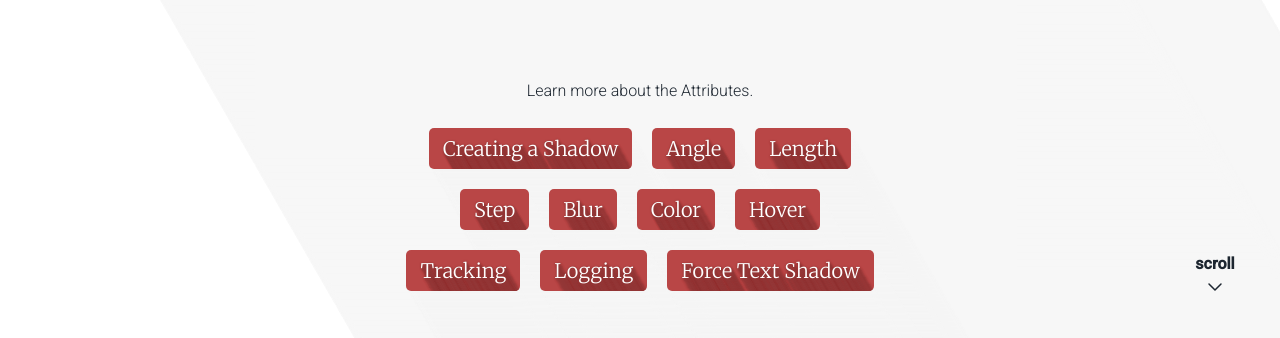
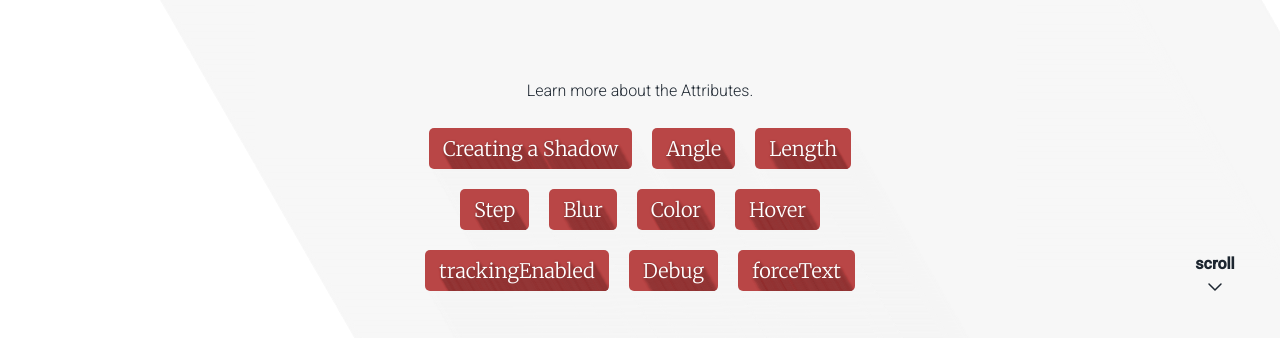
Before and after one commit to IamSebastianDev/flatShadow.dev, a website: page public/index.html in a window 1280 px wide. Shown: the part 459-797 px from the top of the page. Drawn offline with Linux system fonts and the light colour scheme.

Commit message:
updated links

```diff
--- a/public/index.html
+++ b/public/index.html
@@ -80,9 +80,9 @@
 				<a href="#blur">Blur</a>
 				<a href="#color">Color</a>
 				<a href="#hover">Hover</a>
-				<a href="#tracking">Tracking</a>
-				<a href="#logging">Logging</a>
-				<a href="#forceText">Force Text Shadow</a>
+				<a href="#tracking">trackingEnabled</a>
+				<a href="#logging">Debug</a>
+				<a href="#forceText">forceText</a>
 			</div>
 		</div>
 		<div id="install" class="container create-Container">
```
